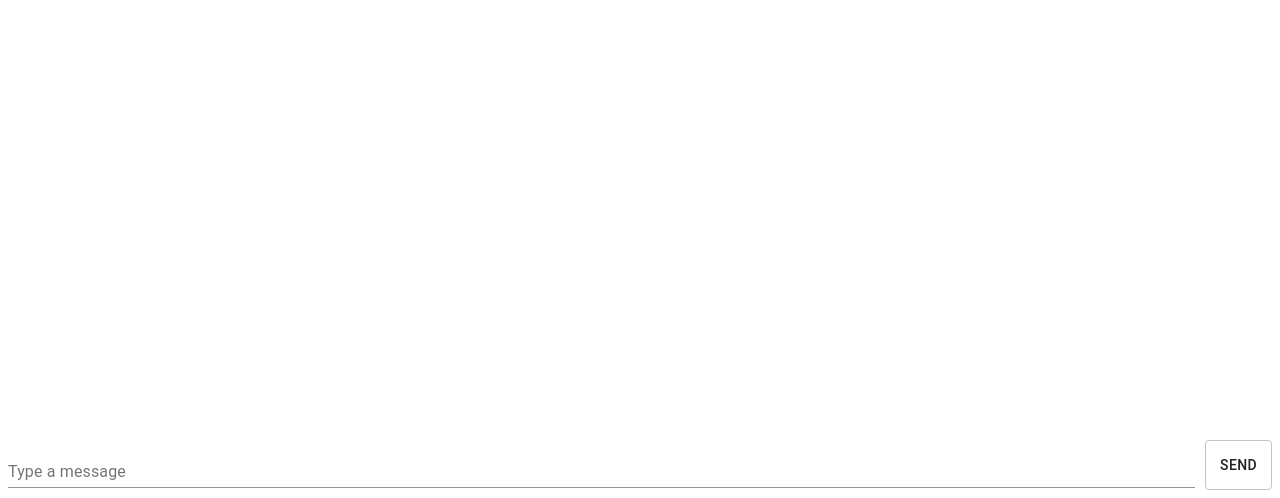
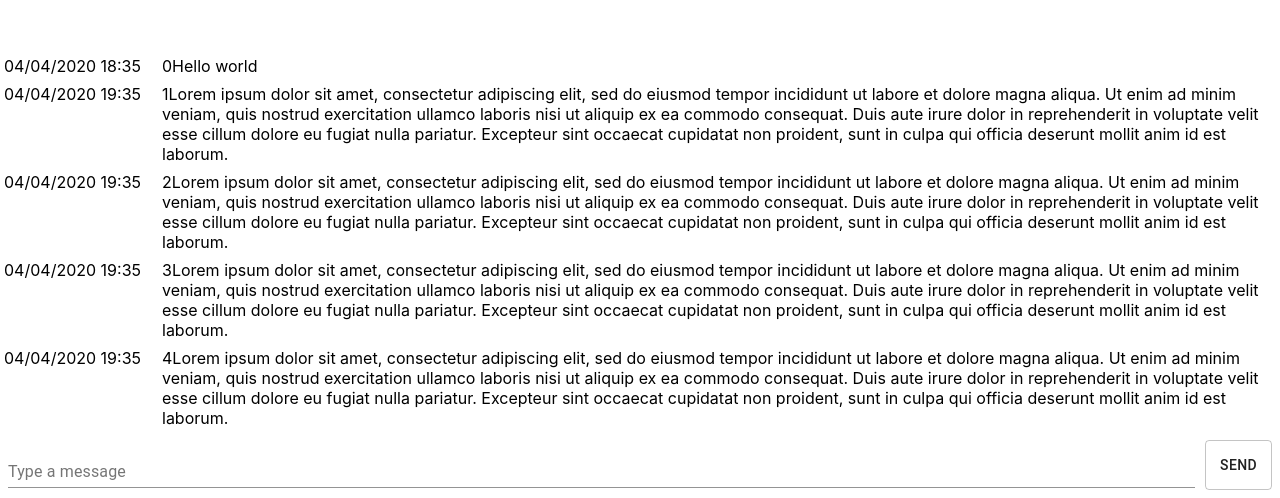
Before and after one commit to Claire-Couppie/chat-app, a React (Create React App) app: page / in a window 1280 px wide. Shown: the part 302-800 px from the top of the page. Built offline with nearby package versions, Linux system fonts and the light colour scheme.

Commit message:
Add a fake api to retrieve old messages

```diff
--- a/package.json
+++ b/package.json
@@ -12,7 +12,8 @@
     "react-dom": "^16.13.1",
     "react-redux": "^7.2.0",
     "react-scripts": "3.4.1",
-    "redux": "^4.0.5"
+    "redux": "^4.0.5",
+    "redux-saga": "^1.1.3"
   },
   "scripts": {
     "start": "react-scripts start",
--- a/src/App.js
+++ b/src/App.js
@@ -1,12 +1,17 @@
 import React from 'react';
 import { Provider } from 'react-redux'
-import rootReducer from './reducers'
-import { createStore } from 'redux'
+import { createStore, applyMiddleware  } from 'redux'
+import createSagaMiddleware from 'redux-saga';
+import { makeStyles } from '@material-ui/core/styles';
+import rootReducer from './reducers';
+import rootSaga from './sagas';
 import MessageInput from './components/MessageInput';
 import MessageList from './components/MessageList';
-import { makeStyles } from '@material-ui/core/styles';
 
-const store = createStore(rootReducer)
+const sagaMiddleware = createSagaMiddleware()
+const store = createStore(rootReducer,  applyMiddleware(sagaMiddleware));
+
+sagaMiddleware.run(rootSaga);
 
 const useStyles = makeStyles({
   root: {
--- a/src/actions/index.js
+++ b/src/actions/index.js
@@ -1,7 +1,12 @@
-export const ADD_MESSAGE = 'ADD_MESSAGE';
+export const ADD_OLD_MESSAGES = 'ADD_OLD_MESSAGES';
+export const ADD_NEW_MESSAGES = 'ADD_NEW_MESSAGES';
 
-export const addMessage = ({content, date}) => ({
-  type: 'ADD_MESSAGE',
-  date,
-  content
+export const addOldMessages = (messages) => ({
+  type: 'ADD_OLD_MESSAGES',
+  messages
 })
+
+export const addNewMessages = (messages) => ({
+  type: 'ADD_NEW_MESSAGES',
+  messages
+})
--- /dev/null
+++ b/src/api.js
@@ -0,0 +1,55 @@
+const fakeMessageList = [
+    {
+        date: '2020-04-04T10:35:24-08:00',
+        content: '0Hello world',
+    },
+    {
+        date: '2020-04-04T11:35:24-08:00',
+        content: '1Lorem ipsum dolor sit amet, consectetur adipiscing elit, sed do eiusmod tempor incididunt ut labore et dolore magna aliqua. Ut enim ad minim veniam, quis nostrud exercitation ullamco laboris nisi ut aliquip ex ea commodo consequat. Duis aute irure dolor in reprehenderit in voluptate velit esse cillum dolore eu fugiat nulla pariatur. Excepteur sint occaecat cupidatat non proident, sunt in culpa qui officia deserunt mollit anim id est laborum.',
+    },
+    {
+        date: '2020-04-04T11:35:24-08:00',
+        content: '2Lorem ipsum dolor sit amet, consectetur adipiscing elit, sed do eiusmod tempor incididunt ut labore et dolore magna aliqua. Ut enim ad minim veniam, quis nostrud exercitation ullamco laboris nisi ut aliquip ex ea commodo consequat. Duis aute irure dolor in reprehenderit in voluptate velit esse cillum dolore eu fugiat nulla pariatur. Excepteur sint occaecat cupidatat non proident, sunt in culpa qui officia deserunt mollit anim id est laborum.',
+    },
+    {
+        date: '2020-04-04T11:35:24-08:00',
+        content: '3Lorem ipsum dolor sit amet, consectetur adipiscing elit, sed do eiusmod tempor incididunt ut labore et dolore magna aliqua. Ut enim ad minim veniam, quis nostrud exercitation ullamco laboris nisi ut aliquip ex ea commodo consequat. Duis aute irure dolor in reprehenderit in voluptate velit esse cillum dolore eu fugiat nulla pariatur. Excepteur sint occaecat cupidatat non proident, sunt in culpa qui officia deserunt mollit anim id est laborum.',
+    },
+    {
+        date: '2020-04-04T11:35:24-08:00',
+        content: '4Lorem ipsum dolor sit amet, consectetur adipiscing elit, sed do eiusmod tempor incididunt ut labore et dolore magna aliqua. Ut enim ad minim veniam, quis nostrud exercitation ullamco laboris nisi ut aliquip ex ea commodo consequat. Duis aute irure dolor in reprehenderit in voluptate velit esse cillum dolore eu fugiat nulla pariatur. Excepteur sint occaecat cupidatat non proident, sunt in culpa qui officia deserunt mollit anim id est laborum.',
+    },
+    {
+        date: '2020-04-04T11:35:24-08:00',
+        content: '5Lorem ipsum dolor sit amet, consectetur adipiscing elit, sed do eiusmod tempor incididunt ut labore et dolore magna aliqua. Ut enim ad minim veniam, quis nostrud exercitation ullamco laboris nisi ut aliquip ex ea commodo consequat. Duis aute irure dolor in reprehenderit in voluptate velit esse cillum dolore eu fugiat nulla pariatur. Excepteur sint occaecat cupidatat non proident, sunt in culpa qui officia deserunt mollit anim id est laborum.',
+    },
+    {
+        date: '2020-04-04T11:35:24-08:00',
+        content: 'Lorem ipsum dolor sit amet, consectetur adipiscing elit, sed do eiusmod tempor incididunt ut labore et dolore magna aliqua. Ut enim ad minim veniam, quis nostrud exercitation ullamco laboris nisi ut aliquip ex ea commodo consequat. Duis aute irure dolor in reprehenderit in voluptate velit esse cillum dolore eu fugiat nulla pariatur. Excepteur sint occaecat cupidatat non proident, sunt in culpa qui officia deserunt mollit anim id est laborum.',
+    },
+    {
+        date: '2020-04-05T10:35:24-08:00',
+        content: 'Hello world1',
+    },
+    {
+        date: '2020-04-06T10:35:24-08:00',
+        content: 'Hello world2',
+    },
+    {
+        date: '2020-04-07T10:35:24-08:00',
+        content: 'Hello world',
+    },
+    {
+        date: '2020-04-08T10:35:24-08:00',
+        content: 'Hello world',
+    },
+    {
+        date: '2020-04-09T10:35:24-08:00',
+        content: 'Hello world',
+    },
+];
+
+export default async (page, perPage) => {
+    const messages = fakeMessageList.slice(page * perPage, (page+1) * perPage);
+    return { messages, total: fakeMessageList.length };
+}
--- a/src/components/MessageInput.js
+++ b/src/components/MessageInput.js
@@ -5,7 +5,7 @@ import moment from 'moment';
 import TextField from '@material-ui/core/TextField';
 import Button from '@material-ui/core/Button';
 import { makeStyles } from '@material-ui/core/styles';
-import { addMessage } from '../actions';
+import { addNewMessages } from '../actions';
 
 const useStyles = makeStyles({
   root: {
@@ -47,7 +47,7 @@ MessageInput.defaultProps = {
 };
 
 const mapDispatchToProps = dispatch => ({
-  addMessage: content => dispatch(addMessage({date: moment().format('YYYY-MM-DD HH:mm:ss.SSS'), content}))
+  addMessage: content => dispatch(addNewMessages([{date: moment().format('YYYY-MM-DD HH:mm:ss.SSS'), content}]))
 })
 
 export default connect(null, mapDispatchToProps)(MessageInput);
--- a/src/reducers/messages.js
+++ b/src/reducers/messages.js
@@ -1,16 +1,18 @@
 const messages = (state = [], action) => {
   switch (action.type) {
-    case 'ADD_MESSAGE':
+    case 'ADD_NEW_MESSAGES':
       return [
         ...state,
-        {
-          date: action.date,
-          content: action.content,
-        }
+        ...action.messages,
+      ]
+          case 'ADD_OLD_MESSAGES':
+      return [
+        ...action.messages,
+        ...state
       ]
     default:
-      return state
+      return state;
   }
 }
 
-export default messages
+export default messages;
--- /dev/null
+++ b/src/sagas/index.js
@@ -0,0 +1,17 @@
+import { call, put, takeEvery, takeLatest } from 'redux-saga/effects'
+import api from '../api.js';
+
+function* getMessages({ page, perPage }) {
+   try {
+      const result = yield call(api, page, perPage);
+      yield put({type: "ADD_OLD_MESSAGES", messages: result.messages});
+   } catch (e) {
+      console.error(e);
+   }
+}
+
+function* getMessagesSaga() {
+  yield takeEvery("SAGA/FETCH_MESSAGES", getMessages);
+}
+
+export default getMessagesSaga;
```
Also changed, not shown: src/components/MessageList.js (+12 -53 lines), src/components/Message.js (line endings or trailing spaces), 1 other file (tests, documents, lock files or other folders).
